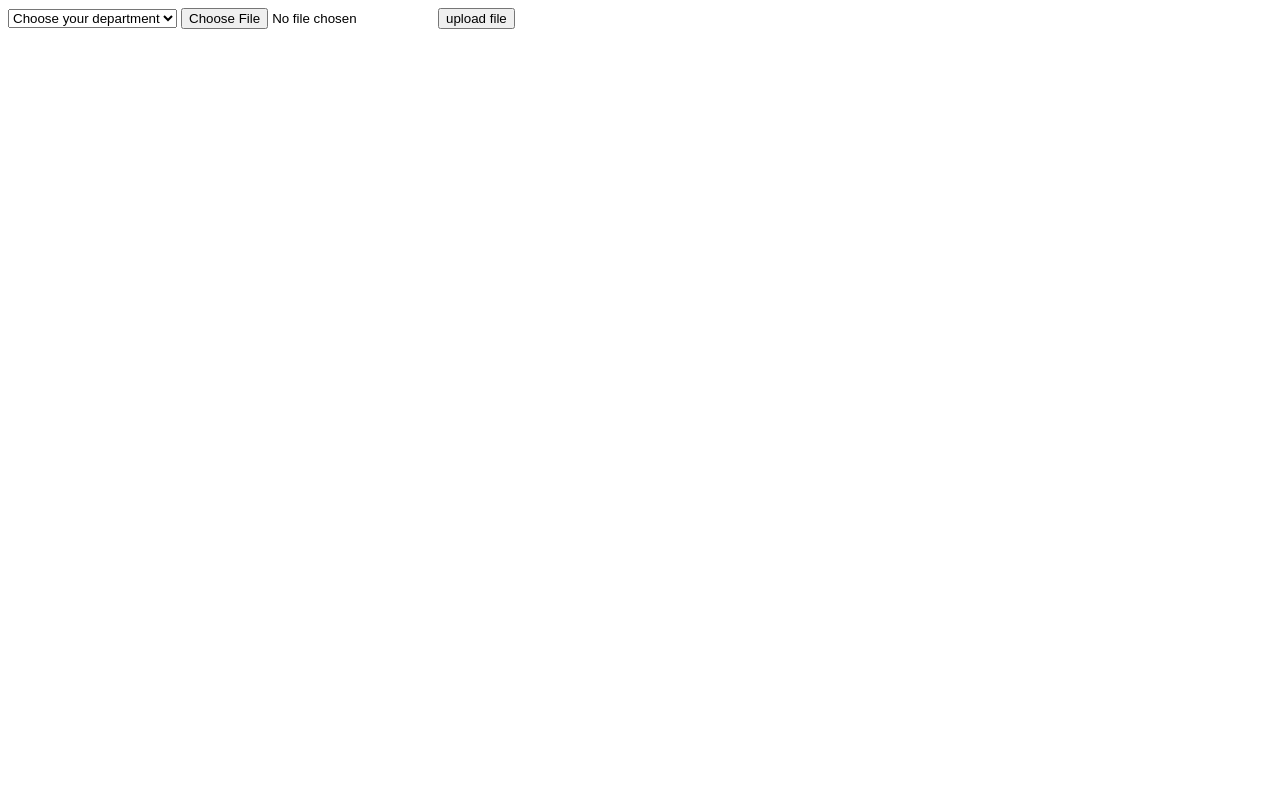
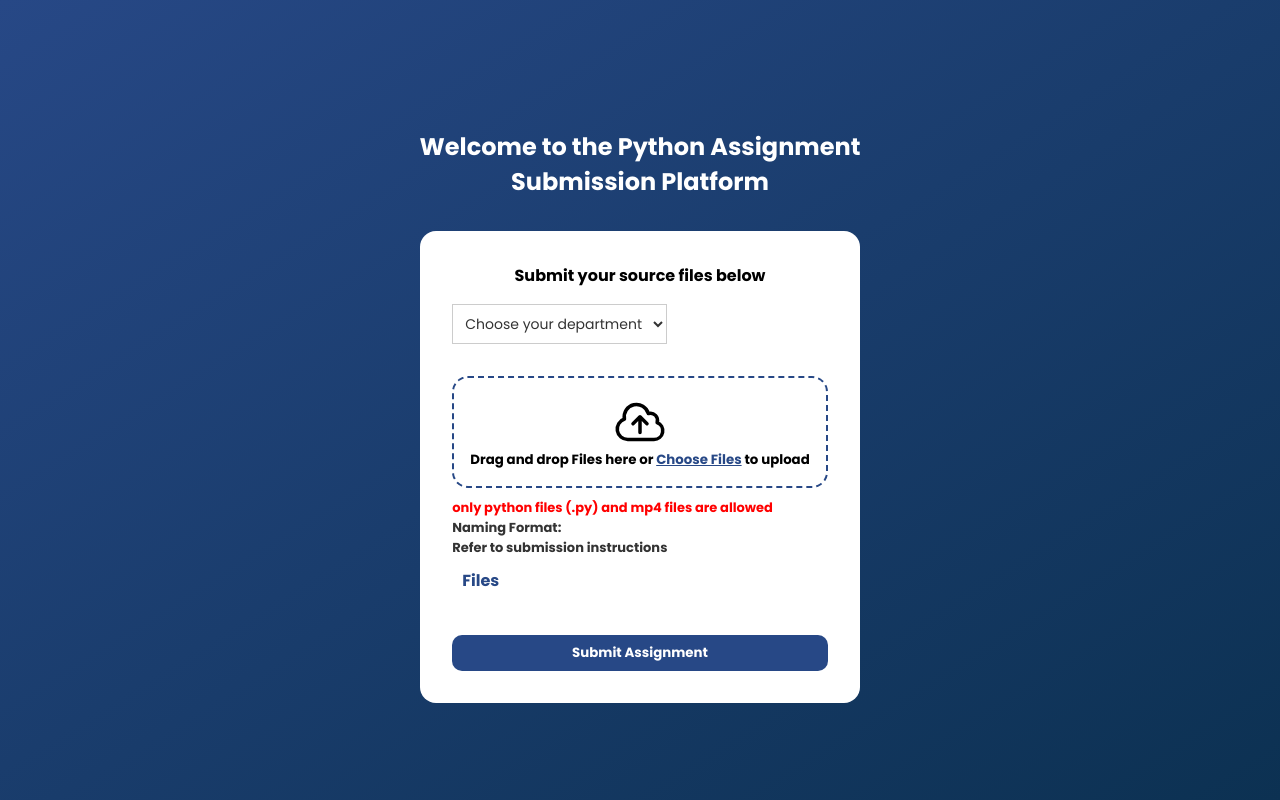
Before and after one commit to lankiman/submitter, a plain HTML site: page frontend/index.html in a window 1280 px wide. Drawn offline with Linux system fonts and the light colour scheme.

Commit message:
making changing and brushing up ui

```diff
--- a/backend/controller.ts
+++ b/backend/controller.ts
@@ -28,8 +28,8 @@ const upload = multer({
     cb: multer.FileFilterCallback
   ) => {
     const fileExtension = path.extname(file.originalname).toLowerCase();
-    if (fileExtension !== ".py") {
-      return cb(new Error("Only .py files are allowed"));
+    if (fileExtension !== ".py" && file.mimetype.startsWith("/text")) {
+      return cb(new Error("Only text files with .py extensions are allowed"));
     }
     if (!namePattern.test(file.originalname)) {
       return cb(new Error("Incorrect Naming Format"));
--- a/frontend/index.html
+++ b/frontend/index.html
@@ -3,9 +3,26 @@
   <head>
     <meta charset="UTF-8" />
     <meta name="viewport" content="width=device-width, initial-scale=1.0" />
+    <link rel="stylesheet" href="./style.css" />
+    <link
+      rel="shortcut icon"
+      href="./file-type-python.svg"
+      type="image/x-icon"
+    />
+    <link rel="preconnect" href="https://fonts.googleapis.com" />
+    <link rel="preconnect" href="https://fonts.gstatic.com" crossorigin />
+    <link
+      href="https://fonts.googleapis.com/css2?family=Poppins:ital,wght@0,100;0,200;0,300;0,400;0,500;0,600;0,700;0,800;0,900;1,100;1,200;1,300;1,400;1,500;1,600;1,700;1,800;1,900&display=swap"
+      rel="stylesheet"
+    />
     <title>Submit Assignment</title>
   </head>
   <body>
+    <main>
+      <h1>Welcome to the Python Assignment <br />Submission Platform</h1>
+      <div class="upload--container">
+        <h4>Submit your source files below</h4>
+        <!-- <hr /> -->
         <form
           action="http://localhost:3000/api/submit/"
           enctype="multipart/form-data"
@@ -15,10 +32,66 @@
             <option value="">Choose your department</option>
             <option value="mechanical">Mechanical</option>
             <option value="chemical">Chemical</option>
+            <option value="electrical">Electrical</option>
+            <option value="civil">Civil</option>
+            <option value="petroleum">Petroleum</option>
+            <option value="marine">Marine</option>
+            <option value="agricultural">Agric/Environmental</option>
           </select>
-      <input id="file--input" type="file" name="file" />
-      <button id="submit--button" type="submit">upload file</button>
+          <p class="select--error">Please Choose a Department</p>
+
+          <div class="drag--drop" id="drag-drop" draggable="true">
+            <input
+              id="file--input"
+              draggable="true"
+              type="file"
+              name="file"
+              accept=".py, .mp4"
+              multiple
+            />
+            <svg
+              id="cloud-upload--icon"
+              data-slot="icon"
+              fill="none"
+              stroke-width="1.5"
+              stroke="currentColor"
+              viewBox="0 0 24 24"
+              xmlns="http://www.w3.org/2000/svg"
+              aria-hidden="true"
+            >
+              <path
+                stroke-linecap="round"
+                stroke-linejoin="round"
+                d="M12 16.5V9.75m0 0 3 3m-3-3-3 3M6.75 19.5a4.5 4.5 0 0 1-1.41-8.775 5.25 5.25 0 0 1 10.233-2.33 3 3 0 0 1 3.758 3.848A3.752 3.752 0 0 1 18 19.5H6.75Z"
+              ></path>
+            </svg>
+
+            <p>
+              Drag and drop Files here or
+              <button type="button" class="choose-file--button">
+                Choose Files
+              </button>
+              to upload
+            </p>
+          </div>
+          <p class="accepted-files--p">
+            only python files (.py) and mp4 files are allowed
+          </p>
+          <p class="naming-format--p">
+            Naming Format: <br />
+            Refer to submission instructions
+          </p>
+          <div id="files--list" class="files--list">
+            <h5>Files</h5>
+            <ul></ul>
+          </div>
+          <button class="submit--button" id="submit--button" type="submit">
+            Submit Assignment
+          </button>
         </form>
+      </div>
+    </main>
+
     <script defer type="module" src="./index.js"></script>
   </body>
 </html>
--- a/frontend/index.js
+++ b/frontend/index.js
@@ -1,8 +1,15 @@
 "use Strict";
 //globals
 const form = document.querySelector("form");
-const file = document.getElementById("file--input");
+const fileInput = document.getElementById("file--input");
 const selectInput = document.getElementById("select--input");
+const selectError = document.querySelector(".select--error");
+const dragDrop = document.getElementById("drag-drop");
+const chooseFileButton = document.querySelector(".choose-file--button");
+const chooseFileIcon = document.getElementById("cloud-upload--icon");
+
+//regex globals
+const namePattern = /^UG\/\d{2}\/\d{4}_[A-Za-z]+_[A-Za-z]+$/;
 
 //generic submsion function
 const submitFile = async (url, dept, file) => {
@@ -15,7 +22,35 @@ const submitFile = async (url, dept, file) => {
     console.log(data);
   } catch (error) {}
 };
-//
+
+//drag and drop functionality
+dragDrop.addEventListener("dragover", (e) => {
+  e.preventDefault();
+});
+
+dragDrop.addEventListener("drop", (e) => {
+  e.preventDefault();
+  console.log("dropped");
+});
+
+fileInput.addEventListener("change", () => {
+  console.log(fileInput.files);
+});
+
+selectInput.addEventListener("change", () => {
+  if (selectInput.value != "") {
+    selectError.style.display = "none";
+    selectInput.style.borderColor = "initial";
+  }
+});
+
+//custom input functionality
+chooseFileButton.addEventListener("click", () => {
+  fileInput.click();
+});
+chooseFileIcon.addEventListener("click", () => {
+  fileInput.click();
+});
 
 //form submision and validation
 form.addEventListener("submit", (e) => {
@@ -25,13 +60,19 @@ form.addEventListener("submit", (e) => {
   const submissionPath = form.action;
 
   if (selectInput.value == "") {
-    alert("please choose a deparment");
+    selectError.style.display = "block";
+    selectInput.style.borderColor = "red";
     return;
   }
-  if (!file.files[0]) {
+  if (!fileInput.files[0]) {
     alert("please choose a file");
     return;
   }
-  formData.append("file", file.files[0]);
+  if (!namePattern.test(fileInput.files[0].name)) {
+    alert("Incorrect Naming Format");
+    return;
+  }
+
+  formData.append("file", fileInput.files[0]);
   submitFile(submissionPath, selectInput.value, formData);
 });
--- /dev/null
+++ b/frontend/style.css
@@ -0,0 +1,148 @@
+* {
+  margin: 0;
+  padding: 0;
+  box-sizing: border-box;
+  font-family: "Poppins", sans-serif;
+}
+
+body {
+  background: linear-gradient(to bottom right, #274886, #0c3152);
+  overflow: auto;
+}
+
+main {
+  display: flex;
+  flex-direction: column;
+  justify-content: center;
+  align-items: center;
+  width: 100%;
+  height: 100dvh;
+  padding: 2rem;
+}
+
+h1 {
+  padding: 2rem;
+  text-align: center;
+  font-size: x-large;
+  font-weight: bolder;
+  color: white;
+}
+h4 {
+  padding-bottom: 1rem;
+  text-align: center;
+}
+
+hr {
+  padding-top: 1rem;
+  padding-bottom: 1rem;
+  border-left: none;
+  border-right: none;
+  border-top: none;
+}
+
+.upload--container {
+  background-color: white;
+  min-height: fit-content;
+  min-width: fit-content;
+  padding: 2rem;
+  border-radius: 1rem;
+}
+
+.drag--drop {
+  height: 7rem;
+  display: flex;
+  flex-direction: column;
+  align-items: center;
+  border: solid;
+  padding: 1rem;
+  border: 2px dashed #274886;
+  border-radius: 1rem;
+  margin-top: 2rem;
+  justify-content: center;
+}
+.drag--drop p {
+  font-weight: bold;
+  font-size: smaller;
+  text-align: center;
+}
+.accepted-files--p {
+  color: red;
+  padding-top: 10px;
+  font-size: small;
+  font-weight: bold;
+}
+.naming-format--p {
+  color: #333;
+  font-size: small;
+  font-weight: bold;
+}
+
+#file--input {
+  display: none;
+}
+.choose-file--button {
+  display: inline;
+  background: none;
+  cursor: pointer;
+  border: none;
+  font-weight: inherit;
+  font-size: inherit;
+  color: #274886;
+  text-decoration: underline;
+}
+.submit--button {
+  text-align: center;
+  padding: 0.5rem 1rem 0.5rem 1rem;
+  display: inline;
+  width: 100%;
+  border: none;
+  color: white;
+  font-weight: bolder;
+  margin-top: 2rem;
+  border-radius: 10px;
+  background-color: #274886;
+}
+.submit--button:hover {
+  background-color: black;
+}
+/* Reset default styles */
+select {
+  border: 1px solid #ccc;
+  padding: 8px;
+  font-size: 14px;
+  background-color: #fff;
+  color: #333;
+  cursor: pointer;
+}
+
+/* Custom styles for when select is hovered */
+select:hover {
+  border-color: #999;
+}
+
+/* Custom styles for when select is focused */
+select:focus {
+  outline: none;
+  border-color: #00f;
+}
+svg {
+  cursor: pointer;
+}
+svg:hover {
+  stroke: #274886;
+}
+.select--error {
+  display: none;
+  color: red;
+  font-size: small;
+  font-weight: bold;
+  padding: 2px;
+}
+.files--list {
+  padding: 10px;
+}
+h5 {
+  font-size: medium;
+  font-weight: bold;
+  color: #274886;
+}
```
Also changed, not shown: frontend/file-type-python.svg (added). Lines whose indentation alone changed are shown as unchanged.
